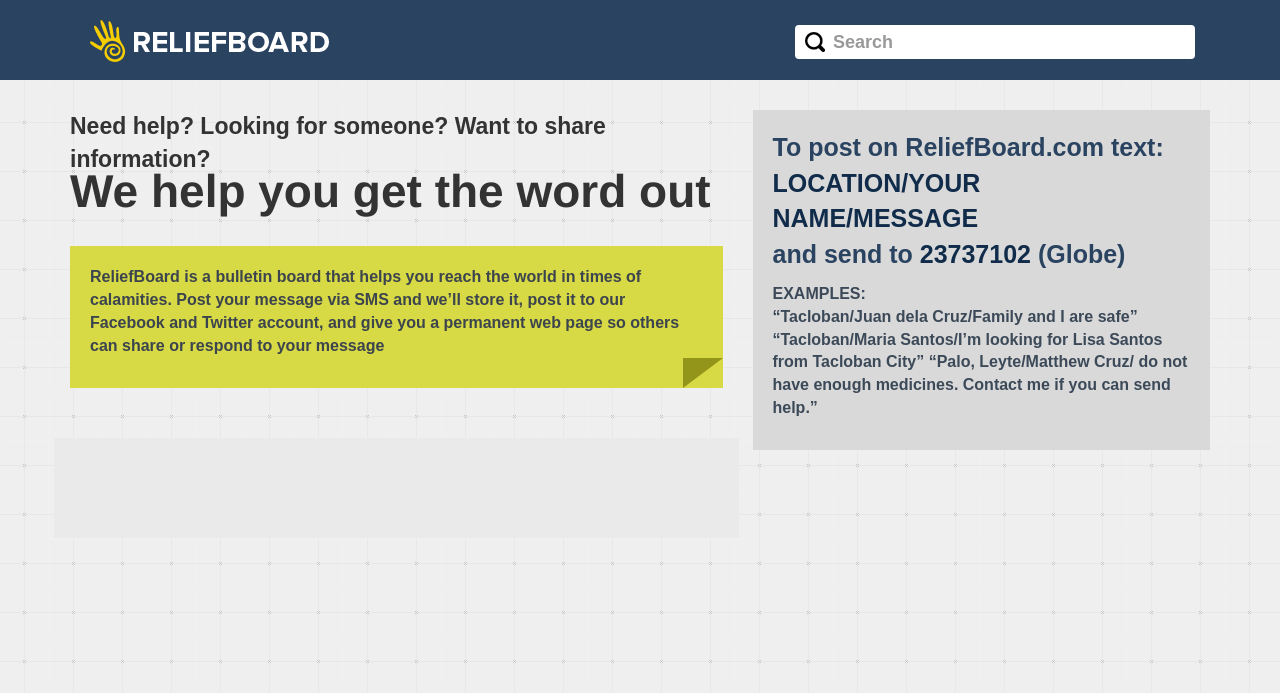
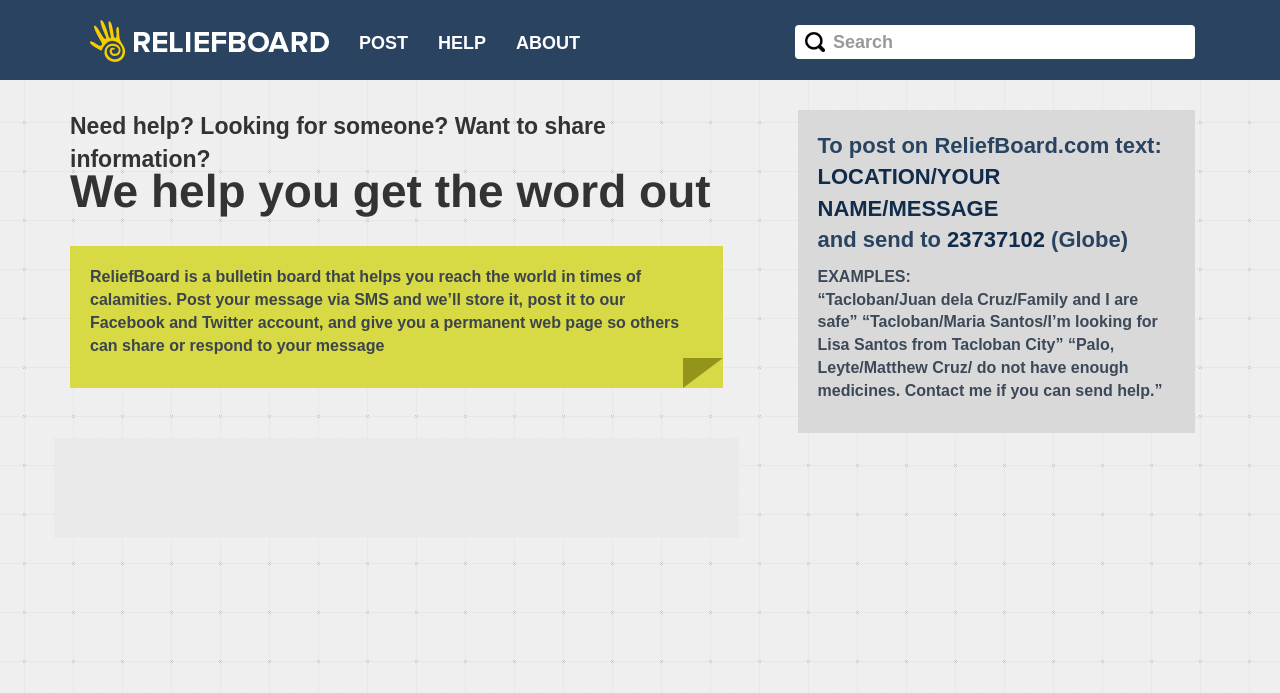
Before and after one commit to ninnzz/cheetos, a PHP site: page /rboard/index.php in a window 1280 px wide. Shown: the top 693 px of the page. Run offline with PHP 8.4, Linux system fonts and the light colour scheme; some libraries are stand-ins or nearby versions.

Commit message:
post feature

```diff
--- a/rboard/css/build.css
+++ b/rboard/css/build.css
@@ -46,6 +46,21 @@ body {
 	outline: none !important;
 }
 
+.navbar-nav{
+	background-color: #294360;
+	color: white;
+	margin-top: 18px;
+	margin-left: 15px;
+}
+.navbar-nav li a {
+
+	font-size: 18px;
+	font-weight: 600;
+	color: white !important;
+	text-transform: uppercase;
+
+}
+
 /* ------------------------------------------------------------------------ */
 /* COPY */
 
@@ -63,6 +78,11 @@ body {
 	font-size: 16px;
 	margin: 30px auto 50px auto;
 	padding: 20px;
+}
+
+#sidebar {
+	padding-left: 60px;
+	padding-right: 30px;
 }
 
 #copy3 {
--- a/rboard/index.php
+++ b/rboard/index.php
@@ -78,6 +78,12 @@
           <a id="logo" class="navbar-brand" href="/" title="ReliefBoard"></a>
         </div>
 
+        <ul class="nav navbar-nav">
+          <li><a id="viaweb" href="#">POST</a></li>
+          <li><a href="#">HELP</a></li>
+          <li><a href="#">ABOUT</a></li>
+        </ul>
+
         <div class="navbar-collapse collapse navbar-right">
 
           <div id="search-container">
@@ -122,9 +128,9 @@
 
         </div>
 
-        <div class="col-lg-5">
+        <div id="sidebar" class="col-lg-5">
           <div id="copy3">
-            <p style="color: #294360; font-weight: 800; font-size: 25px;">
+            <p style="color: #294360; font-weight: 800; font-size: 22px;">
               To post on ReliefBoard.com text: <br /> <span style="color: #112c4a">LOCATION/YOUR NAME/MESSAGE</span> <br /> and send to <span style="color: #112c4a">23737102</span> (Globe)
             </p>
             <p style="color: #3c4958; font-weight: 800; font-size: 16px;">
@@ -168,6 +174,25 @@
       </div>
     </div>
 
+    <div class="modal fade" id="viawebModal" tabindex="-1" role="dialog" aria-hidden="true">
+      <div class="modal-dialog">
+        <div class="modal-content">
+          <div id="results" class="modal-body">
+            <input id="form-name" class="form-control" type="email" placeholder="Your Name" />
+            <br />
+            <input id="form-location" class="form-control" type="text" placeholder="Location" />
+            <br />
+            <textarea id="form-message" placeholder="Message" class="form-control"></textarea>
+            <br />
+            <button id="viawebSend" type="button" class="btn btn-primary">Post to ReliefBoard.com</button>
+          </div>
+          <div class="modal-footer">
+            <button type="button" class="btn btn-default" data-dismiss="modal"> Close </button>
+          </div>
+        </div>
+      </div>
+    </div>
+
     <script type="text/templ" id="twTemplate">
       <a id="tw" href="https://twitter.com/share"  data-text="" class="twitter-share-button" data-lang="en" data-related="reliefboardph:The official account of ReliefBoard">Tweet</a>
     </script>
@@ -183,15 +208,15 @@
 
           <p class="msg-data">
 
-            <%= unescape(decodeURIComponent(d.message)) %>
+            <%= unescape(unescape(decodeURIComponent(d.message))) %>
             <br /><br />
 
             <% if( d.sender != null ) { %>
-              <b><span class="glyphicon glyphicon-user"></span> <%= unescape(decodeURIComponent(d.sender)) %> |
+              <b><span class="glyphicon glyphicon-user"></span> <%= unescape(unescape(decodeURIComponent(d.sender))) %> |
             <% } %>
 
             <% if( d.place_tag != null ) { %>
-              <span class="glyphicon glyphicon-map-marker"></span> <%= unescape(decodeURIComponent(d.place_tag)) %></b>
+              <span class="glyphicon glyphicon-map-marker"></span> <%= unescape(unescape(decodeURIComponent(d.place_tag))) %></b>
             <% } %>
 
           </p>
@@ -199,7 +224,7 @@
           <div class="share-container">
             <div class="pull-right">
               <a class="comment" href="http://www.reliefboard.com/rboard/post.php?id=<%= d.id %>" title="Permalink" target="_blank">Comments</a>
-              <a class="share" data-id="<%= d.id %>" data-msg="<%= d.message %>" data-sender="<%= d.sender %>" data-place-tag="<%= d.place_tag %>" href="#">Share</a>
+              <a class="share" data-id="<%= d.id %>" data-msg="<%= unescape(unescape(decodeURIComponent(d.message))) %>" data-sender="<%= unescape(unescape(decodeURIComponent(d.sender))) %>" data-place-tag="<%= unescape(unescape(decodeURIComponent(d.place_tag))) %>" href="#">Share</a>
             </div>
           </div>
 
--- a/rboard/js/build.js
+++ b/rboard/js/build.js
@@ -117,10 +117,15 @@ $( function () {
    });
 
    $(document).on("click","#viaweb", function(e) {
+   		e.preventDefault();
+   		$("#viawebModal").modal("show");
+   });
 
+
+   $(document).on("click","#viawebSend", function(e) {
    		e.preventDefault();
-
-   		var location = $("#form-location").val();
+   		$("#viawebModal").modal("show");
+   		   		var location = $("#form-location").val();
    		var name = $("#form-name").val();
    		var message = $("#form-message").val();
 
@@ -147,8 +152,9 @@ $( function () {
 	        $( "#msg" ).append( html );
 	        $( ".time" ).prettyDate();
 
+	        $("#viawebModal").modal("hide");
+
    		});
-
    });
 
    $(document).on("keypress","#search", function(e) {
```
